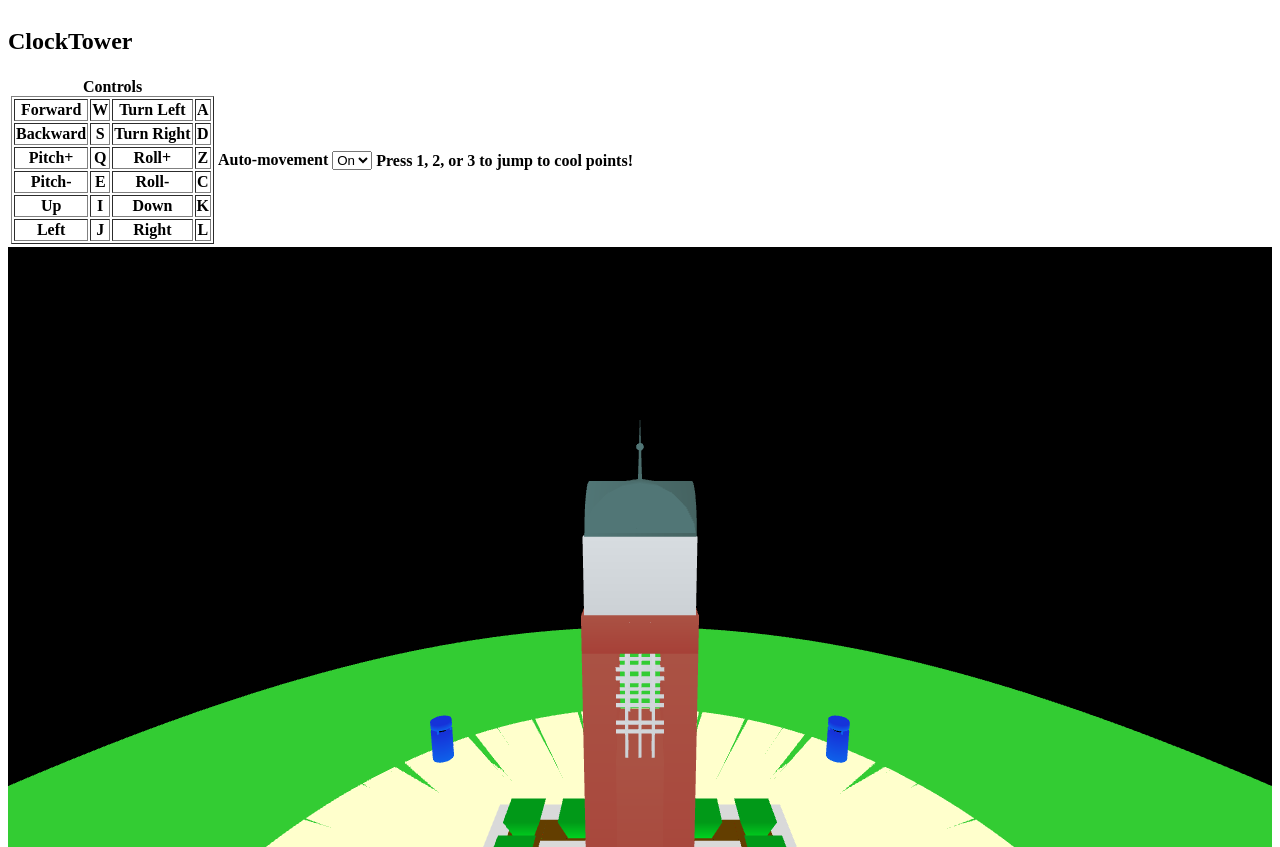
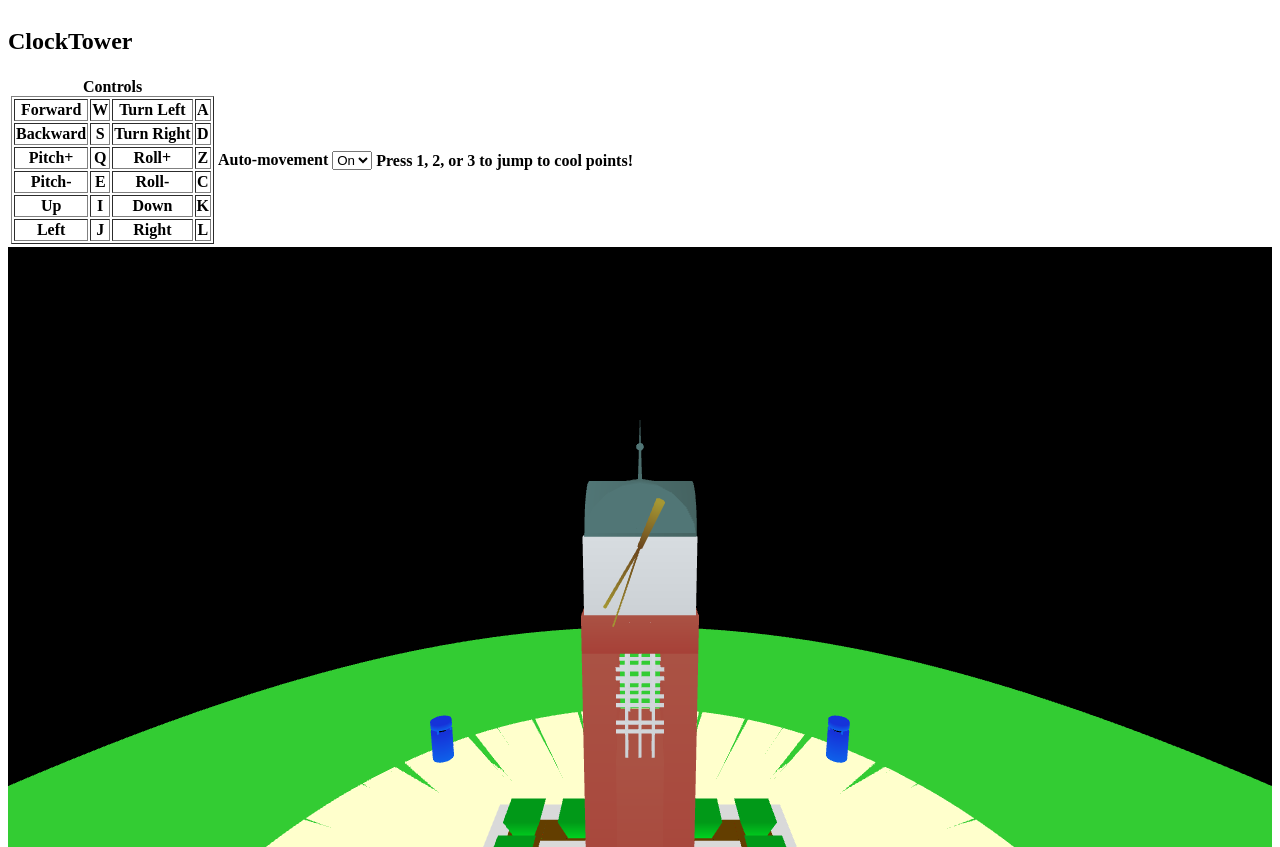
Before and after one commit to CameronSprowls/computerGraphicsProject1, a plain HTML site: page index.html in a window 1280 px wide. Drawn offline with Linux system fonts and the light colour scheme.

Commit message:
Clock is working!

```diff
--- a/geometry/Clock.js
+++ b/geometry/Clock.js
@@ -2,7 +2,53 @@ class Clock extends ObjectGroup {
     constructor(gl) {
         super(gl);
 
+        this.secondHandRotation = glMatrix.toRadian(-6);
+        this.minHandRotation = glMatrix.toRadian(-1/15);
+        this.hourHandRotation = glMatrix.toRadian(-1/360);
 
+        let time = new Date();
 
+        let handColor1 = [165/255, 151/255, 51/255];
+        let handColor2 = [106/255, 69/255, 29/255];
+
+        this.secondHand = new PolygonalPrism(gl, {
+            topRadius: .001,
+            bottomRadius: .001,
+            numSides: 360,
+            height: .11,
+            topColor: handColor1,
+            bottomColor: handColor2
+        });
+
+        mat4.rotateX(this.secondHand.coordFrame, this.secondHand.coordFrame, glMatrix.toRadian(-1 * time.getSeconds() * 6));
+
+        this.minHand = new PolygonalPrism(gl, {
+            topRadius: .002,
+            bottomRadius: .001,
+            numSides: 360,
+            height: .1,
+            topColor: handColor1,
+            bottomColor: handColor2
+        });
+
+        mat4.rotateX(this.minHand.coordFrame, this.minHand.coordFrame, glMatrix.toRadian(-1 * time.getMinutes() * 6));
+
+        this.hourHand = new PolygonalPrism(gl, {
+            topRadius: .005,
+            bottomRadius: .001,
+            numSides: 360,
+            height: .06,
+            topColor: handColor1,
+            bottomColor: handColor2
+        });
+
+        mat4.rotateX(this.hourHand.coordFrame, this.hourHand.coordFrame, glMatrix.toRadian(-1 * time.getHours() * 30));
+        this.group.push(this.secondHand, this.minHand, this.hourHand);
+    }
+
+    clockMove(){
+        mat4.rotateX(this.secondHand.coordFrame, this.secondHand.coordFrame, this.secondHandRotation);
+        mat4.rotateX(this.minHand.coordFrame, this.minHand.coordFrame, this.minHandRotation);
+        mat4.rotateX(this.hourHand.coordFrame, this.hourHand.coordFrame, this.hourHandRotation);
     }
 }
--- a/index.html
+++ b/index.html
@@ -20,6 +20,7 @@
     <script src="geometry/Shrubbery.js"></script>
     <script src="geometry/BrickGroup.js"></script>
     <script src="geometry/Grate.js"></script>
+    <script src="geometry/Clock.js"></script>
     <style>
     html {
         height: 100%
--- a/render.js
+++ b/render.js
@@ -282,7 +282,12 @@ function createObject() {
         allObjs.push(trashCan1)
     }
 
-    allObjs.push(cT);
+    // TODO: testing of the clock, remoce later
+    let clock = new Clock(gl);
+    mat4.translate(clock.coordFrame, clock.coordFrame, vec3.fromValues(.6, .6, 1.4));
+
+    allObjs.push(cT, clock);
+    window.requestAnimFrame(clockMovement(clock));
 }
 
 function resizeWindow() {
@@ -294,3 +299,15 @@ function resizeWindow() {
     gl.uniformMatrix4fv (projUnif, false, projMat);
     gl.viewport(0, 0, w, h);
 }
+
+function clockMovement(clock){
+    clock.clockMove();
+
+    gl.uniformMatrix4fv (viewUnif, false, viewMat);
+    window.requestAnimationFrame(drawScene);
+
+    setTimeout(function(){
+        window.requestAnimFrame(clockMovement(clock));
+    }, 1000);
+
+}
```
